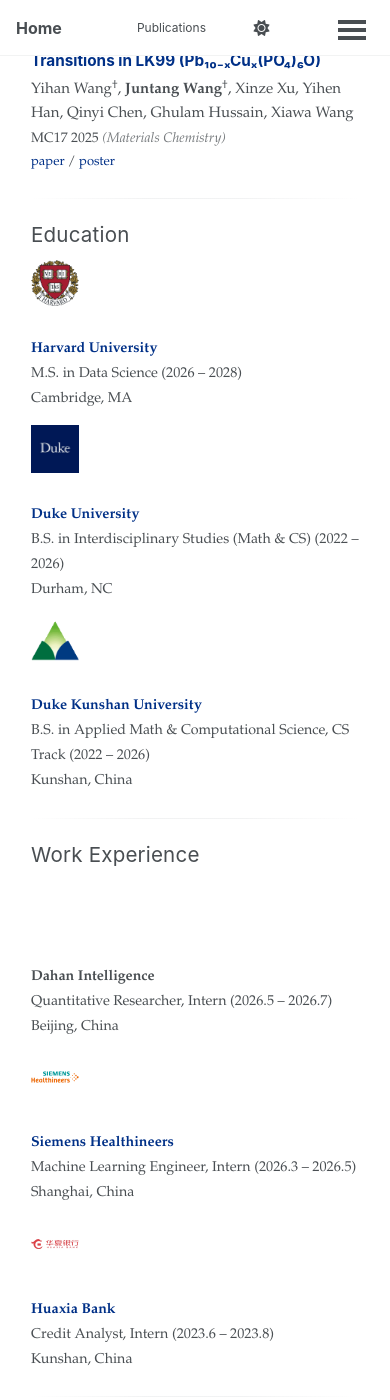
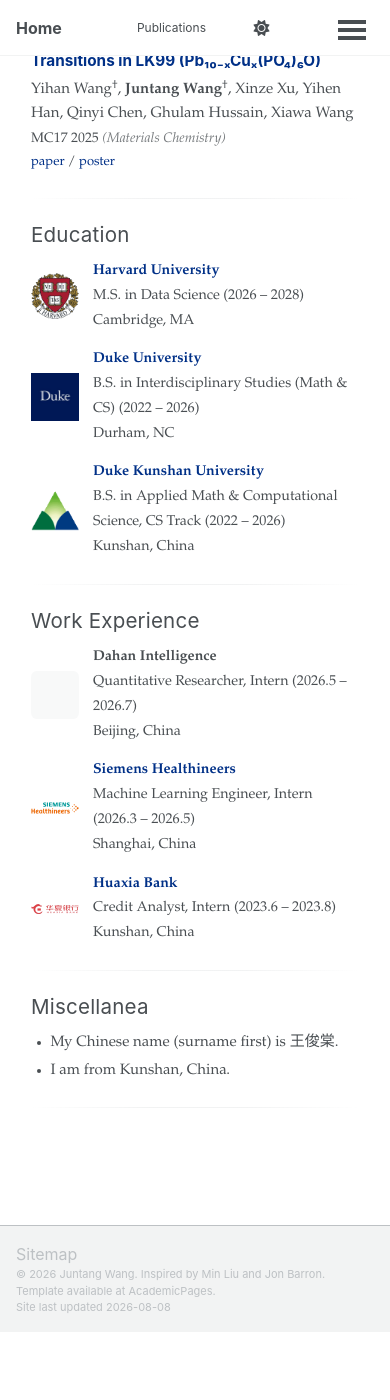
Before and after one commit to juntang1129/juntang1129.github.io, a Jekyll site: the page built from _pages/about.html, in a window 390 px wide and 1400 px high, scrolled down 1836 px. Built offline with Jekyll 4.4.1, drawn with Linux system fonts in a browser that asks for light colours; after the commit the page ends 3168 px from its top, so only the background shows below that.

Commit message:
Keep education and work rows side by side on phones
At <=640px the rows flipped to flex-direction: column, which put each
logo on its own line above the text. Each entry then read as two
unrelated fragments, and because the logo box collapsed to content
width, the logos sat on a ragged left edge.

Rows now stay horizontal at every width: logo pinned left in a fixed
48px column, text to its right, gap tightened from 24px to 14px to earn
back the horizontal space.

Also sizes .hp-logo-placeholder to match the real logo box (56px
desktop, 48px mobile). It was width: 65% with margin: 0 auto, so the
Dahan Intelligence row centred its placeholder while Siemens and Huaxia
left-aligned their images, starting all three work rows at a different x.

```diff
--- a/_sass/layout/_homepage.scss
+++ b/_sass/layout/_homepage.scss
@@ -280,11 +280,11 @@ html { scroll-behavior: smooth; }
   }
 
   /* --- Logo placeholder (work + education) --- */
+  /* Matches the real logo box exactly so a missing logo does not shift the
+     text column relative to its neighbours. */
   .hp-logo-placeholder {
-    width: 65%;
-    max-width: 90px;
+    width: 56px;
     height: 56px;
-    margin: 0 auto;
     background-color: var(--global-border-color);
     border-radius: 6px;
     opacity: 0.5;
@@ -328,17 +328,24 @@ html { scroll-behavior: smooth; }
       text-align: left;
     }
 
+    /* Stay side by side: logo pinned left, text block right. Stacking the
+       logo above the text made each entry read as two unrelated fragments
+       and left the logos on a ragged edge. */
     .hp-edu-row,
     .hp-work-row {
-      flex-direction: column;
-      align-items: flex-start;
+      align-items: center;
+      gap: 14px;
     }
 
     .hp-edu-logo,
     .hp-work-logo {
-      flex: none;
-      margin-bottom: 0.4em;
+      flex: 0 0 48px;
       img { width: 48px; height: 48px; }
+    }
+
+    .hp-logo-placeholder {
+      width: 48px;
+      height: 48px;
     }
   }
 }
```
